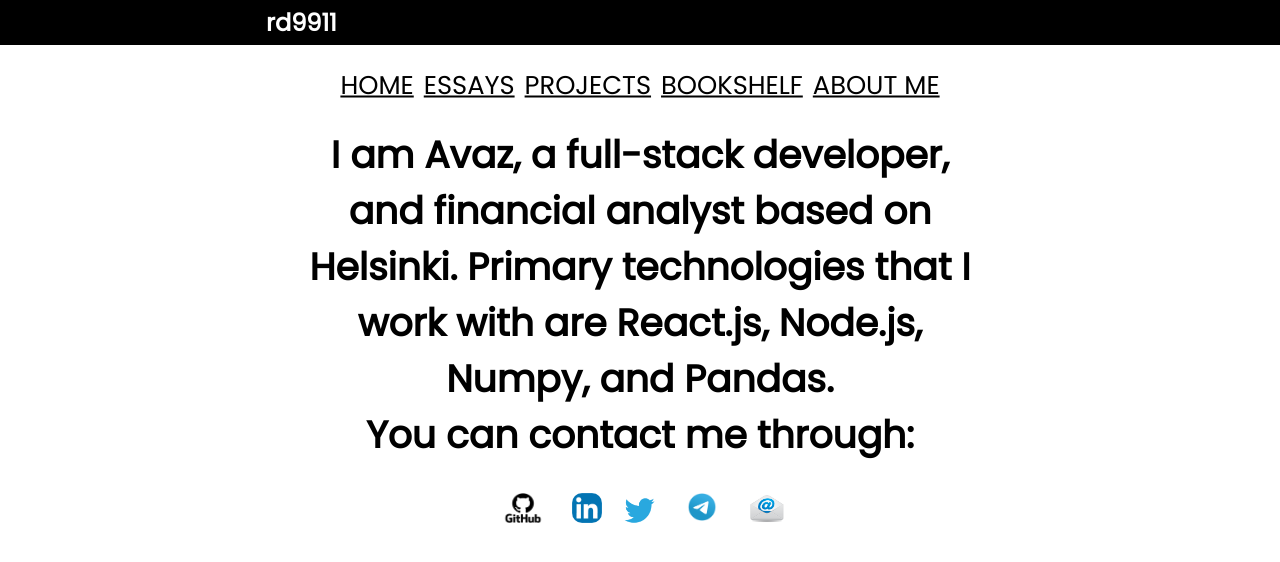
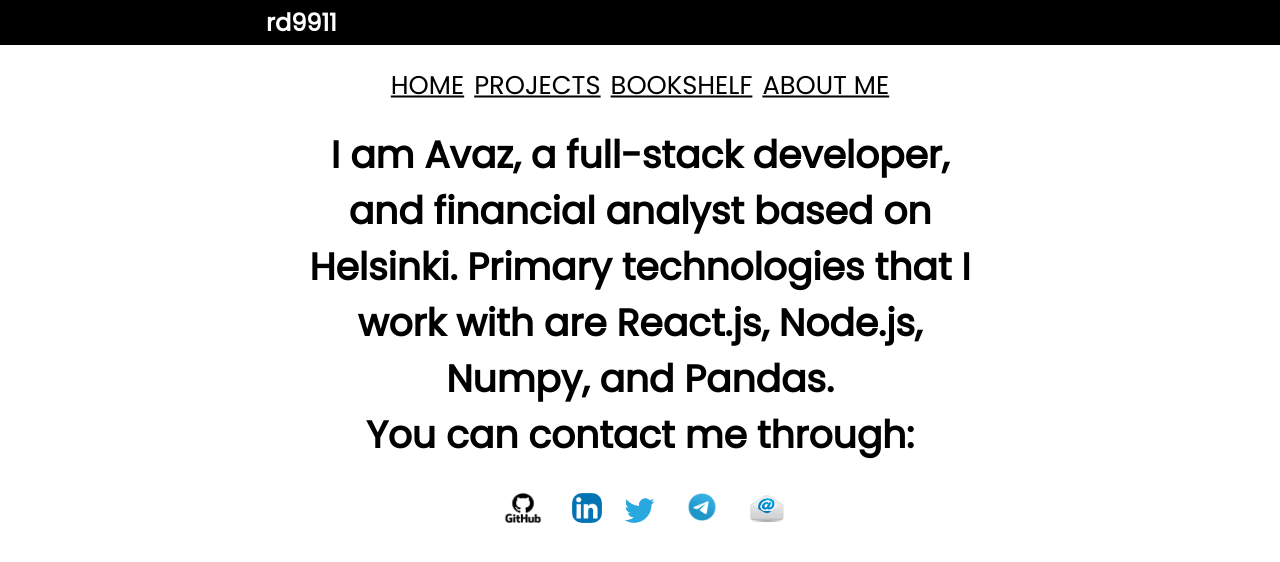
Before and after one commit to rd9911/rd9911.com, a Next.js app: page / in a window 1280 px wide. Shown: the top 562 px of the page. Built offline with nearby package versions, Linux system fonts and the light colour scheme.

Commit message:
Bug fixes

```diff
--- a/components/Navbar.js
+++ b/components/Navbar.js
@@ -6,7 +6,7 @@ function Navbar() {
     <div>
         <nav className='nav-bar'>
             <Link className='nav-btn' href='/' passHref>Home</Link>
-            <Link className='nav-btn' href='/blogs' passHref>Essays</Link>
+            {/* <Link className='nav-btn' href='/blogs' passHref>Essays</Link> */}
             <Link className='nav-btn' href='/projects' passHref>Projects</Link>
             <Link className='nav-btn' href='/bookshelf' passHref>Bookshelf</Link>
             <Link className='nav-btn' href='/bio' passHref>About me</Link>
```
